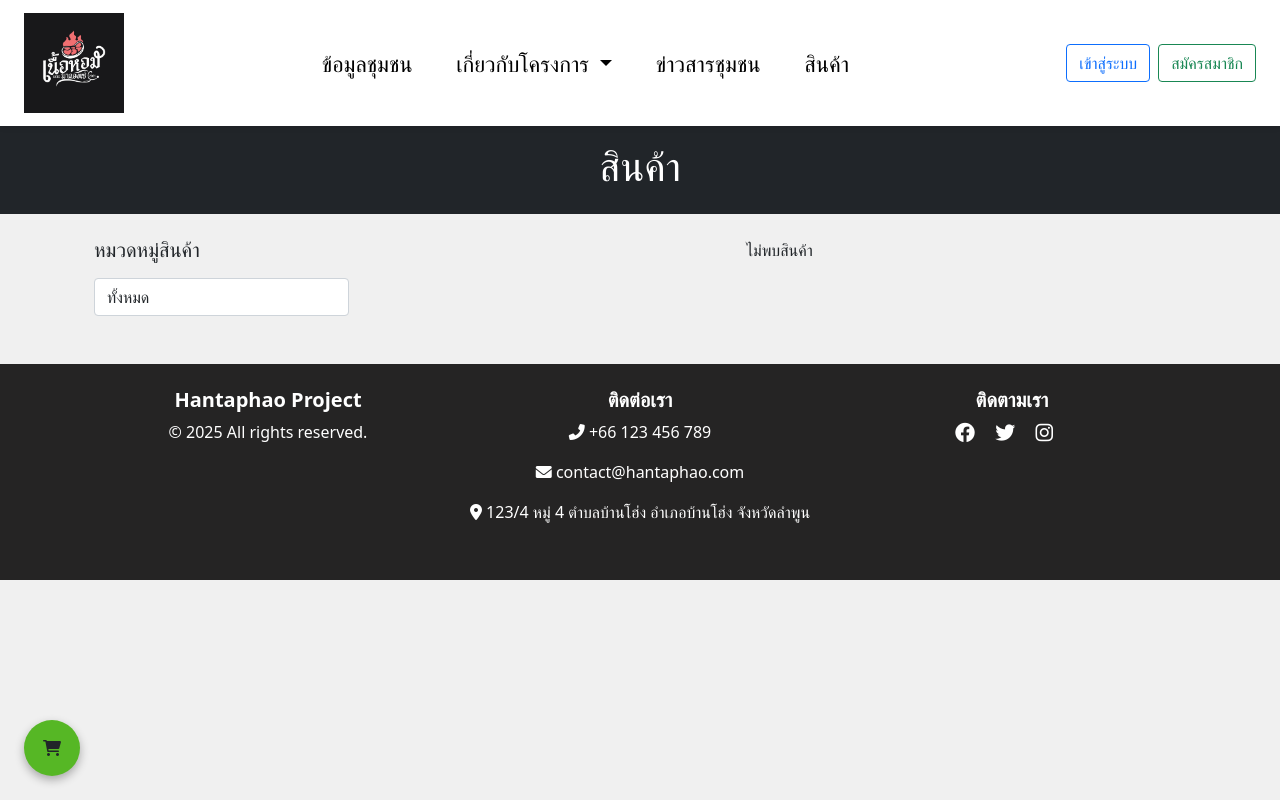
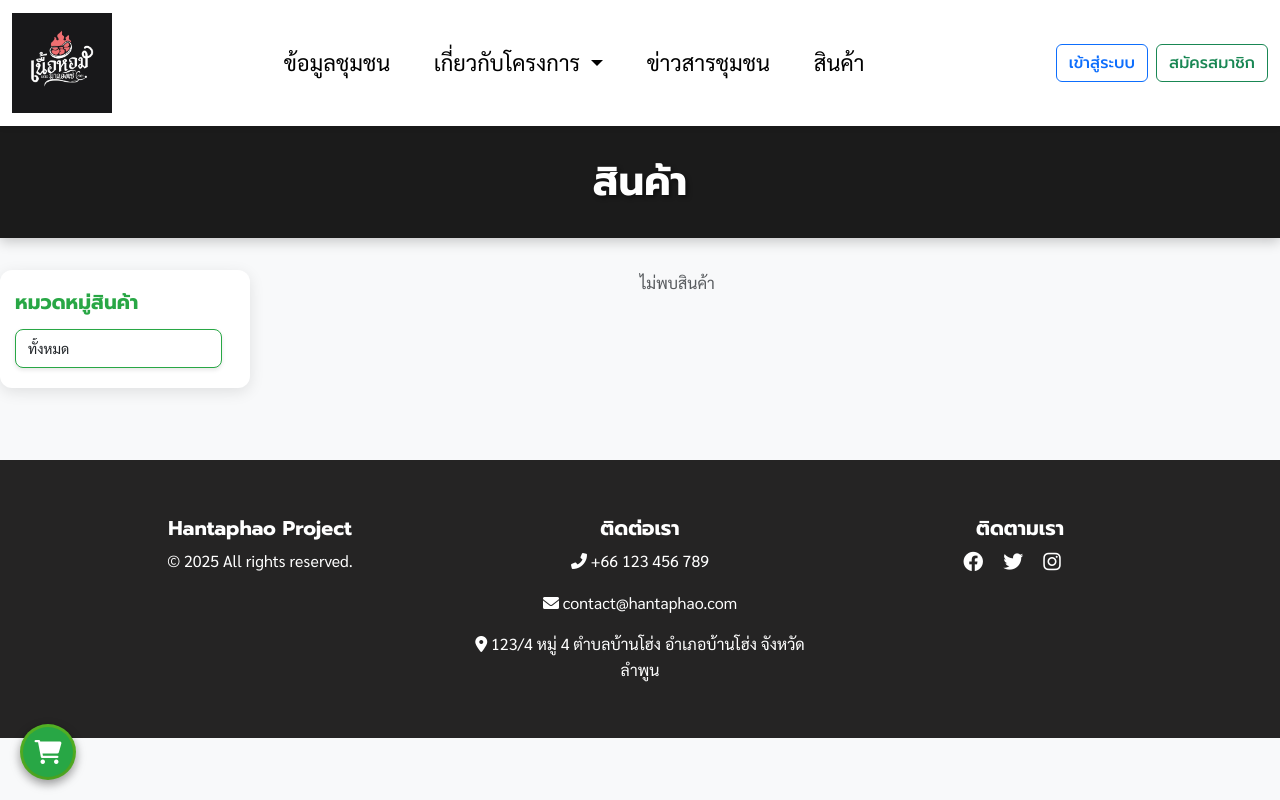
Before and after one commit to DarkNess1903/Hantaphao, a PHP site: page /product.php in a window 1280 px wide. Run offline with PHP 8.4, Linux system fonts and the light colour scheme; data that the repository does not hold is empty.

Commit message:
Ryu-edit-26/03

```diff
--- a/contact_us.php
+++ b/contact_us.php
@@ -32,6 +32,7 @@ h1, h2, h3, h4, h5, h6 {
 .btn {
     font-family: 'Prompt', sans-serif;
     font-weight: 500;
+
 }
 
 .carousel-caption h5, .carousel-caption p {
--- a/css/style.css
+++ b/css/style.css
@@ -38,13 +38,13 @@ header {
 }
 
 .btn-primary {
-    background-color: #2B5914;
+    background-color: #2dd30c;
     border: none;
     transition: background-color 0.3s ease;
 }
 
 .btn-primary:hover {
-    background-color: #57b827;
+    background-color: #11f50d;
 }
 
 .bg-dark-custom {
@@ -105,7 +105,7 @@ iframe {
 .btn {
     white-space: nowrap;
     width: auto; /* ปรับความกว้างของปุ่มให้พอดีกับข้อความ */
-    text-align: right; /* จัดปุ่มไปทางขวา */
+    text-align: center; /* จัดปุ่มไปทางขวา */
 }
 .navbar {
     display: flex;
--- a/index.php
+++ b/index.php
@@ -501,7 +501,7 @@ header .banner img {
     <div class="product container my-4">
         <h1>
             ผลิตภัณฑ์
-            <a href="products.php">
+            <a href="product.php">
                 <img src="images/cart2.png" alt="Cart Icon" class="img-fluid" width="75px" height="75px">
             </a>
         </h1>
--- a/product.php
+++ b/product.php
@@ -13,31 +13,211 @@ $selected_category = isset($_GET['category']) ? intval($_GET['category']) : 0;
     <title>สินค้า</title>
     <meta charset="UTF-8">
     <meta name="viewport" content="width=device-width, initial-scale=1.0">
-    <link rel="stylesheet" href="https://cdn.jsdelivr.net/npm/bootstrap@5.0.2/dist/css/bootstrap.min.css">
+    <link href="https://cdn.jsdelivr.net/npm/bootstrap@5.3.3/dist/css/bootstrap.min.css" rel="stylesheet" integrity="sha384-QWTKZyjpPEjISv5WaRU9OFeRpok6YctnYmDr5pNlyT2bRjXh0JMhjY6hW+ALEwIH" crossorigin="anonymous">
     <link rel="stylesheet" href="https://cdnjs.cloudflare.com/ajax/libs/font-awesome/6.0.0-beta3/css/all.min.css">
+    <link href="https://fonts.googleapis.com/css2?family=Prompt:wght@300;400;500;700&family=Sarabun:wght@300;400;500;700&display=swap" rel="stylesheet">
     <link rel="stylesheet" href="css/style.css">
-    <script src="https://cdn.jsdelivr.net/npm/@popperjs/core@2.9.2/dist/umd/popper.min.js"></script>
-    <script src="https://cdn.jsdelivr.net/npm/bootstrap@5.0.2/dist/js/bootstrap.bundle.min.js"></script>
-    <script src="js/script.js"></script>
+    <style>
+        body {
+            font-family: 'Sarabun', sans-serif;
+            font-weight: 400;
+            line-height: 1.6;
+            background-color: #f8f9fa;
+            margin: 0;
+            padding: 0;
+        }
+
+        h1, h2, h3, h4, h5, h6 {
+            font-family: 'Prompt', sans-serif;
+            font-weight: 700;
+        }
+
+        .btn {
+            font-family: 'Prompt', sans-serif;
+            font-weight: 500;
+        }
+
+        /* Header */
+        header {
+
+            color: white;
+            text-align: center;
+            padding: 2rem 0;
+            box-shadow: 0 4px 12px rgba(0, 0, 0, 0.2);
+        }
+
+        header h1 {
+            font-size: 2.5rem;
+            text-shadow: 2px 2px 4px rgba(0, 0, 0, 0.5);
+            margin: 0;
+        }
+
+        /* Main Container */
+        .container {
+            margin-top: 2rem;
+        }
+
+        /* Sidebar */
+        .sidebar {
+            background-color: #fff;
+            padding: 20px;
+            border-radius: 12px;
+            box-shadow: 0 4px 15px rgba(0, 0, 0, 0.1);
+            margin-left: -70px; /* ชิดซ้ายสุด */
+            margin-bottom: 24px;
+            padding-left: 0;
+            max-width: 250px; /* ขนาด sidebar ไม่เล็กหรือใหญ่เกินไป */
+        }
+
+        .sidebar h5 {
+            color: #28a745;
+            margin-bottom: 15px;
+            margin-left: 15px;
+        }
+
+        #category-select {
+            width: 90%;
+            padding: 8px 12px;
+            font-size: 14px;
+            border: 1px solid #28a745;
+            border-radius: 8px;
+            background-color: #fff;
+            box-shadow: 0 2px 4px rgba(0, 0, 0, 0.1);
+            transition: border-color 0.3s, box-shadow 0.3s;
+            margin-left: 15px;
+        }
+
+        #category-select:hover, #category-select:focus {
+            border-color: #218838;
+            box-shadow: 0 4px 8px rgba(0, 0, 0, 0.15);
+            outline: none;
+        }
+
+        /* Product List */
+        .product-list .card {
+            border: none;
+            border-radius: 12px;
+            overflow: hidden;
+            box-shadow: 0 4px 15px rgba(0, 0, 0, 0.1);
+            transition: transform 0.3s;
+        }
+
+        .product-list .card:hover {
+            transform: translateY(-5px);
+        }
+
+        .card-img-top {
+            height: 200px;
+            object-fit: contain;
+            padding: 15px;
+            background-color: #fff;
+        }
+
+        .card-body {
+            padding: 15px;
+            text-align: center;
+        }
+
+        .card-title {
+            font-family: 'Prompt', sans-serif;
+            font-size: 1.1rem;
+            color: #343a40;
+            margin-bottom: 10px;
+        }
+
+        .card-text {
+            color: #28a745;
+            margin-bottom: 15px;
+        }
+
+        .btn-primary {
+            background-color: #28a745;
+            border-color: #28a745;
+            border-radius: 8px;
+            padding: 8px 20px;
+            transition: transform 0.3s, background-color 0.3s;
+        }
+
+        .btn-primary:hover {
+            transform: scale(1.05);
+            background-color: #218838;
+            border-color: #218838;
+        }
+
+        /* Cart Icon */
+        .cart-icon {
+            position: fixed;
+            bottom: 20px;
+            left: 20px;
+            z-index: 1000;
+        }
+
+        .cart-icon .btn {
+            background-color: #28a745;
+            border-radius: 50%;
+            width: 50px;
+            height: 50px;
+            display: flex;
+            align-items: center;
+            justify-content: center;
+            box-shadow: 0 4px 15px rgba(0, 0, 0, 0.2);
+            transition: transform 0.3s;
+            position: relative;
+        }
+
+        .cart-icon .btn:hover {
+            transform: scale(1.1);
+        }
+
+        .cart-icon .fa-shopping-cart {
+            font-size: 1.5rem;
+            color: white;
+        }
+
+        .cart-icon .badge {
+            position: absolute;
+            top: -10px;
+            right: -10px;
+            background-color: #dc3545;
+            border-radius: 50%;
+            padding: 5px 8px;
+            font-size: 0.8rem;
+            color: white;
+        }
+
+        /* Responsive */
+        @media (max-width: 767px) {
+            .sidebar {
+                margin-bottom: 20px;
+                padding-left: 15px;
+                max-width: 100%; /* ปรับให้เต็มความกว้างบนมือถือ */
+                margin-left:0;
+            }
+
+            #category-select {
+                margin-left: 0;
+            }
+
+            header h1 {
+                font-size: 2rem;
+            }
+
+            .card-img-top {
+                height: 150px;
+            }
+        }
+    </style>
 </head>
 <body>
-    <header class="bg-dark text-white text-center py-3">
+    <header>
         <h1>สินค้า</h1>
     </header>
 
-    <main class="container mt-4">
-        <?php
-        if (isset($_GET['message'])) {
-            $message = htmlspecialchars($_GET['message']);
-            echo '<div class="alert alert-info alert-dismissible fade show" role="alert">';
-            echo $message;
-            echo '<button type="button" class="btn-close" data-bs-dismiss="alert" aria-label="Close"></button>';
-            echo '</div>';
-        }
-        ?>
+    <main class="container">
         <div class="row">
-            <aside class="col-lg-3 col-md-4">
-                <h5 class="mb-3">หมวดหมู่สินค้า</h5>
+            <!-- Sidebar -->
+            <aside class="col-md-3 sidebar">
+                <h5>หมวดหมู่สินค้า</h5>
                 <select id="category-select" class="form-control">
                     <option value="0" <?php echo $selected_category == 0 ? 'selected' : ''; ?>>ทั้งหมด</option>
                     <?php
@@ -50,7 +230,18 @@ $selected_category = isset($_GET['category']) ? intval($_GET['category']) : 0;
                     ?>
                 </select>
             </aside>
-            <section class="col-lg-9 col-md-8">
+
+            <!-- Product List -->
+            <section class="col-md-9 product-list">
+                <?php
+                if (isset($_GET['message'])) {
+                    $message = htmlspecialchars($_GET['message']);
+                    echo '<div class="alert alert-info alert-dismissible fade show" role="alert">';
+                    echo $message;
+                    echo '<button type="button" class="btn-close" data-bs-dismiss="alert" aria-label="Close"></button>';
+                    echo '</div>';
+                }
+                ?>
                 <div class="row" id="product-list">
                     <?php
                     if ($selected_category == 0) {
@@ -68,9 +259,9 @@ $selected_category = isset($_GET['category']) ? intval($_GET['category']) : 0;
                     if (mysqli_num_rows($result) > 0) {
                         while ($row = mysqli_fetch_assoc($result)) {
                             echo '<div class="col-lg-4 col-md-6 col-sm-6 mb-4">';
-                            echo '<div class="card h-100 text-center">';
+                            echo '<div class="card h-100">';
                             echo '<a href="productdetails.php?product_id=' . $row['product_id'] . '">
-                                    <img src="./Admin/product/' . htmlspecialchars($row['image']) . '" class="card-img-top" style="height: 200px; object-fit: contain;">
+                                    <img src="./Admin/product/' . htmlspecialchars($row['image']) . '" class="card-img-top" alt="' . htmlspecialchars($row['name']) . '">
                                   </a>';
                             echo '<div class="card-body">';
                             echo '<h5 class="card-title">' . htmlspecialchars($row['name']) . '</h5>';
@@ -87,7 +278,7 @@ $selected_category = isset($_GET['category']) ? intval($_GET['category']) : 0;
                             echo '</div>';
                         }
                     } else {
-                        echo '<p class="text-center">ไม่พบสินค้า</p>';
+                        echo '<div class="col-12"><p class="text-center text-muted">ไม่พบสินค้า</p></div>';
                     }
                     ?>
                 </div>
@@ -95,6 +286,27 @@ $selected_category = isset($_GET['category']) ? intval($_GET['category']) : 0;
         </div>
     </main>
 
+    <!-- Cart Icon -->
+    <div class="cart-icon">
+        <a href="cart.php" class="btn">
+            <i class="fas fa-shopping-cart"></i>
+            <?php
+            if (isset($_SESSION['cart_id'])) {
+                $cart_id = $_SESSION['cart_id'];
+                $query = "SELECT COUNT(*) AS item_count FROM cart_items WHERE cart_id = ?";
+                $stmt = mysqli_prepare($conn, $query);
+                mysqli_stmt_bind_param($stmt, 'i', $cart_id);
+                mysqli_stmt_execute($stmt);
+                $result = mysqli_stmt_get_result($stmt);
+                if ($row = mysqli_fetch_assoc($result)) {
+                    echo '<span class="badge">' . $row['item_count'] . '</span>';
+                }
+            }
+            ?>
+        </a>
+    </div>
+
+    <!-- Scripts -->
     <script src="https://code.jquery.com/jquery-3.6.0.min.js"></script>
     <script>
         $(document).ready(function () {
@@ -111,26 +323,9 @@ $selected_category = isset($_GET['category']) ? intval($_GET['category']) : 0;
             });
         });
     </script>
-
-<script src="https://cdn.jsdelivr.net/npm/bootstrap@5.1.0/dist/js/bootstrap.bundle.min.js"></script>
-    <div class="cart-icon fixed-bottom mb-4 ms-4">
-        <a href="cart.php" class="btn">
-            <i class="fas fa-shopping-cart"></i>
-            <?php
-            if (isset($_SESSION['cart_id'])) {
-                $cart_id = $_SESSION['cart_id'];
-                $query = "SELECT COUNT(*) AS item_count FROM cart_items WHERE cart_id = ?";
-                $stmt = mysqli_prepare($conn, $query);
-                mysqli_stmt_bind_param($stmt, 'i', $cart_id);
-                mysqli_stmt_execute($stmt);
-                $result = mysqli_stmt_get_result($stmt);
-                if ($row = mysqli_fetch_assoc($result)) {
-                    echo '<span class="position-absolute top-0 start-100 translate-middle badge rounded-pill bg-danger">' . $row['item_count'] . '</span>';
-                }
-            }
-            ?>
-        </a>
-    </div>
+    <script src="https://cdn.jsdelivr.net/npm/@popperjs/core@2.9.2/dist/umd/popper.min.js"></script>
+    <script src="https://cdn.jsdelivr.net/npm/bootstrap@5.0.2/dist/js/bootstrap.bundle.min.js"></script>
+    <script src="js/script.js"></script>
 </body>
 </html>
 
--- a/topnavbar.php
+++ b/topnavbar.php
@@ -88,7 +88,6 @@ include 'connectDB.php'; // เชื่อมต่อฐานข้อมู
 
 </style>
 <body>
-<header>
     <nav class="navbar navbar-expand-md bg-white">
         <div class="container-fluid">
             <a href="index.php" class="navbar-brand d-flex align-items-center">
@@ -150,7 +149,7 @@ include 'connectDB.php'; // เชื่อมต่อฐานข้อมู
 
         </div>
     </nav>
-</header>
+
 
 <!-- Modal สำหรับยืนยันการออกจากระบบ -->
 <div class="modal fade" id="logoutModal" tabindex="-1" aria-labelledby="logoutModalLabel" aria-hidden="true">
```
